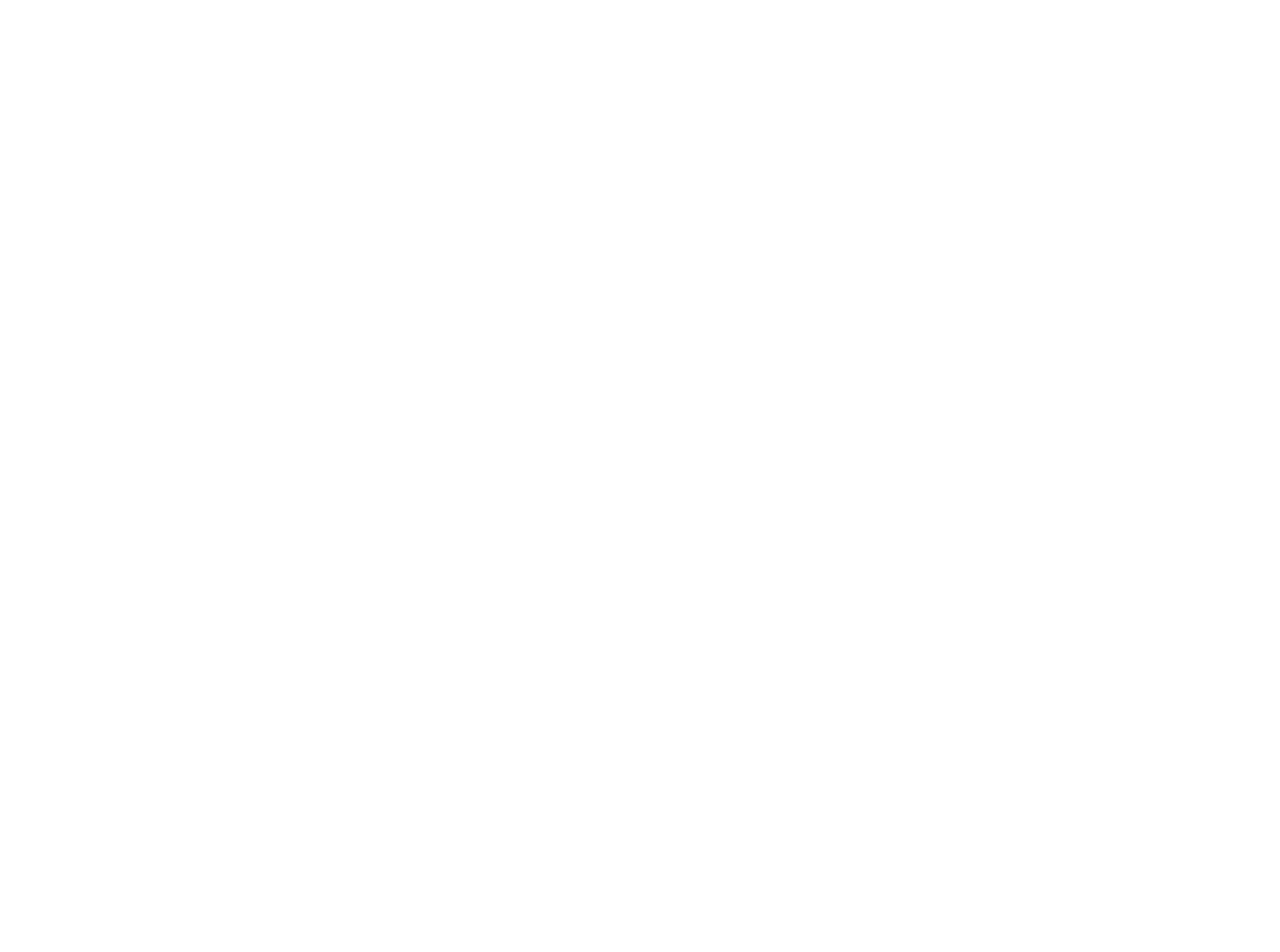
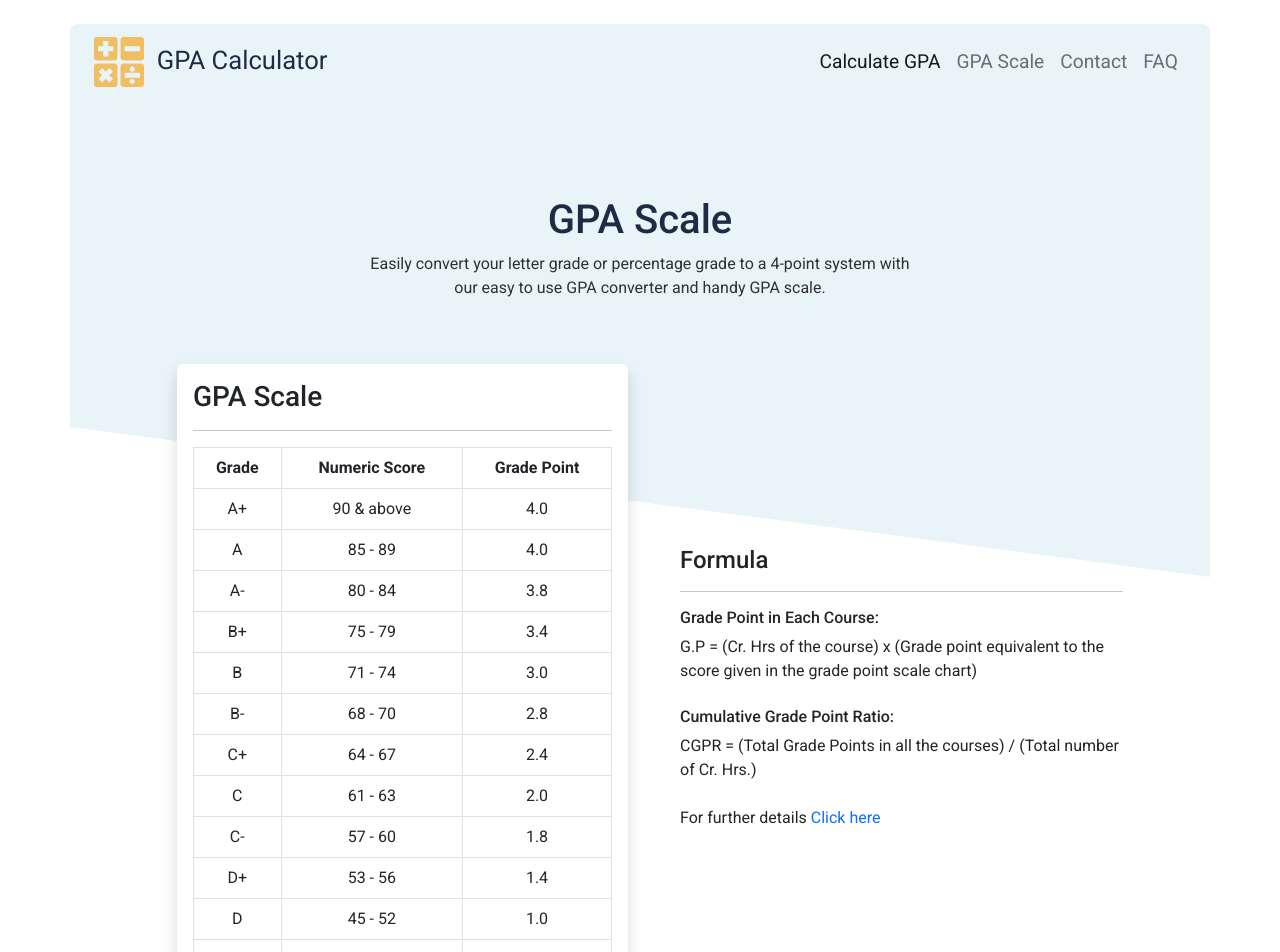
Before and after one commit to mwasifraza/gpa-calculator, a React (Create React App) app: page /scale in a window 1280 px wide. Before the commit this address had no page. Shown: the top 952 px of the page. Before the commit the page ends 800 px from the top, so only its background shows below. Built offline with nearby package versions, Linux system fonts and the light colour scheme.

Commit message:
scale page added

```diff
--- a/src/App.js
+++ b/src/App.js
@@ -2,13 +2,15 @@
 import { Routes, Route } from "react-router-dom";
 import Header from './components/Header';
 import Calculate from './components/Calculate';
+import Scale from './components/Scale';
 
 function App() {
   return (
     <>
       <Routes>
-        <Route path='/' element={<Header />}></Route>
-        <Route path='/calculate' element={<Calculate />}></Route>
+        {/* <Route path='/' element={<Header />}></Route> */}
+        <Route path='/' element={<Calculate />}></Route>
+        <Route path='/scale' element={<Scale />}></Route>
       </Routes>
     </>
   );
--- /dev/null
+++ b/src/components/Scale.js
@@ -0,0 +1,50 @@
+import React from 'react'
+import Navbar from './elements/Navbar'
+import Footer from './elements/Footer'
+import ScaleTable from './elements/ScaleTable'
+
+const Scale = () => {
+    // let activeLink = window.location.pathname;
+  return (
+    <>
+    <div className='container'>
+        <div className='row page'>
+            <div className='page-header my-4'>
+                <Navbar />
+                <div className='row main-head'>
+                    <div className='col-lg-6 col-md-8 col-sm-10 mx-auto text-center mt-5 pt-5 z-2'>
+                        {/* <i class="fas fa-university fa-3x my-primary my-2"></i> */}
+                        <h1>GPA Scale</h1>
+                        <p>Easily convert your letter grade or percentage grade to a 4-point system with our easy to use GPA converter and handy GPA scale.</p>
+                    </div>
+                </div>
+                <div className='row align-items-center gpa-form py-5'>
+                    <div className='offset-sm-1 col-sm-5 z-2'>
+                        <ScaleTable />
+                    </div>
+                    <div className='col-sm-5 p-3 z-2 ms-4 h-100'>
+                        <h4>Formula</h4>
+                        <hr />
+                        <div>
+                            <h6>Grade Point in Each Course:</h6>
+                            G.P = (Cr. Hrs of the course) x (Grade point equivalent to the score given in the grade point scale chart)
+                            <br /><br />
+                            <h6>Cumulative Grade Point Ratio:</h6>
+                            CGPR = (Total Grade Points in all the courses) / (Total number of Cr. Hrs.)
+                            <br /><br />
+                            For further details&nbsp;
+                            <a href="https://uok.edu.pk/sem_results/rules.php" rel="noreferrer" className='text-primary' target="_blank">Click here</a>
+                        </div>
+
+
+                    </div>
+                </div>
+                <Footer />
+            </div>
+        </div>
+    </div>
+    </>
+  )
+}
+
+export default Scale
--- a/src/components/elements/Navbar.js
+++ b/src/components/elements/Navbar.js
@@ -16,7 +16,7 @@
         <div className="collapse navbar-collapse" id="navbarNav">
             <ul className="navbar-nav ms-auto">
                 <li className="nav-item">
-                    <Link className='nav-link active' to='/calculate'>Calculate GPA</Link>
+                    <Link className='nav-link active' to='/'>Calculate GPA</Link>
                 </li>
                 <li className="nav-item">
                     <Link className='nav-link' to='/scale'>GPA Scale</Link>
--- /dev/null
+++ b/src/components/elements/ScaleTable.js
@@ -0,0 +1,37 @@
+import React from 'react'
+import GradePointCriteria from './api/GpScaleApi'
+
+const ScaleTable = () => {
+  return (
+    <>
+    <div className='bg-body shadow rounded p-3'>
+        <h3>GPA Scale</h3>
+        <hr />
+        <table className='table table-bordered text-center'>
+            <thead className=''>
+            <tr>
+                <th>Grade</th>
+                <th>Numeric Score</th>
+                <th>Grade Point</th>
+            </tr>
+            </thead>
+            <tbody>
+                {
+                    GradePointCriteria.map((e, index) => {
+                        return(
+                            <tr key={index}>
+                                <td>{e.grade}</td>
+                                <td>{e.marks}</td>
+                                <td>{e.gp}</td>
+                            </tr>
+                        )
+                    })
+                }
+            </tbody>
+        </table>
+    </div>
+    </>
+  )
+}
+
+export default ScaleTable
--- /dev/null
+++ b/src/components/elements/api/GpScaleApi.js
@@ -0,0 +1,65 @@
+
+const GradePointCriteria = [
+    {
+        grade: "A+",
+        marks: "90 & above",
+        gp: "4.0"
+    },
+    {
+        grade: "A",
+        marks: "85 - 89",
+        gp: "4.0"
+    },
+    {
+        grade: "A-",
+        marks: "80 - 84",
+        gp: "3.8"
+    },
+    {
+        grade: "B+",
+        marks: "75 - 79",
+        gp: "3.4"
+    },
+    {
+        grade: "B",
+        marks: "71 - 74",
+        gp: "3.0"
+    },
+    {
+        grade: "B-",
+        marks: "68 - 70",
+        gp: "2.8"
+    },
+    {
+        grade: "C+",
+        marks: "64 - 67",
+        gp: "2.4"
+    },
+    {
+        grade: "C",
+        marks: "61 - 63",
+        gp: "2.0"
+    },
+    {
+        grade: "C-",
+        marks: "57 - 60",
+        gp: "1.8"
+    },
+    {
+        grade: "D+",
+        marks: "53 - 56",
+        gp: "1.4"
+    },
+    {
+        grade: "D",
+        marks: "45 - 52",
+        gp: "1.0"
+    },
+    {
+        grade: "F",
+        marks: "Below 45",
+        gp: "0.0"
+    }
+]
+
+export default GradePointCriteria
```
